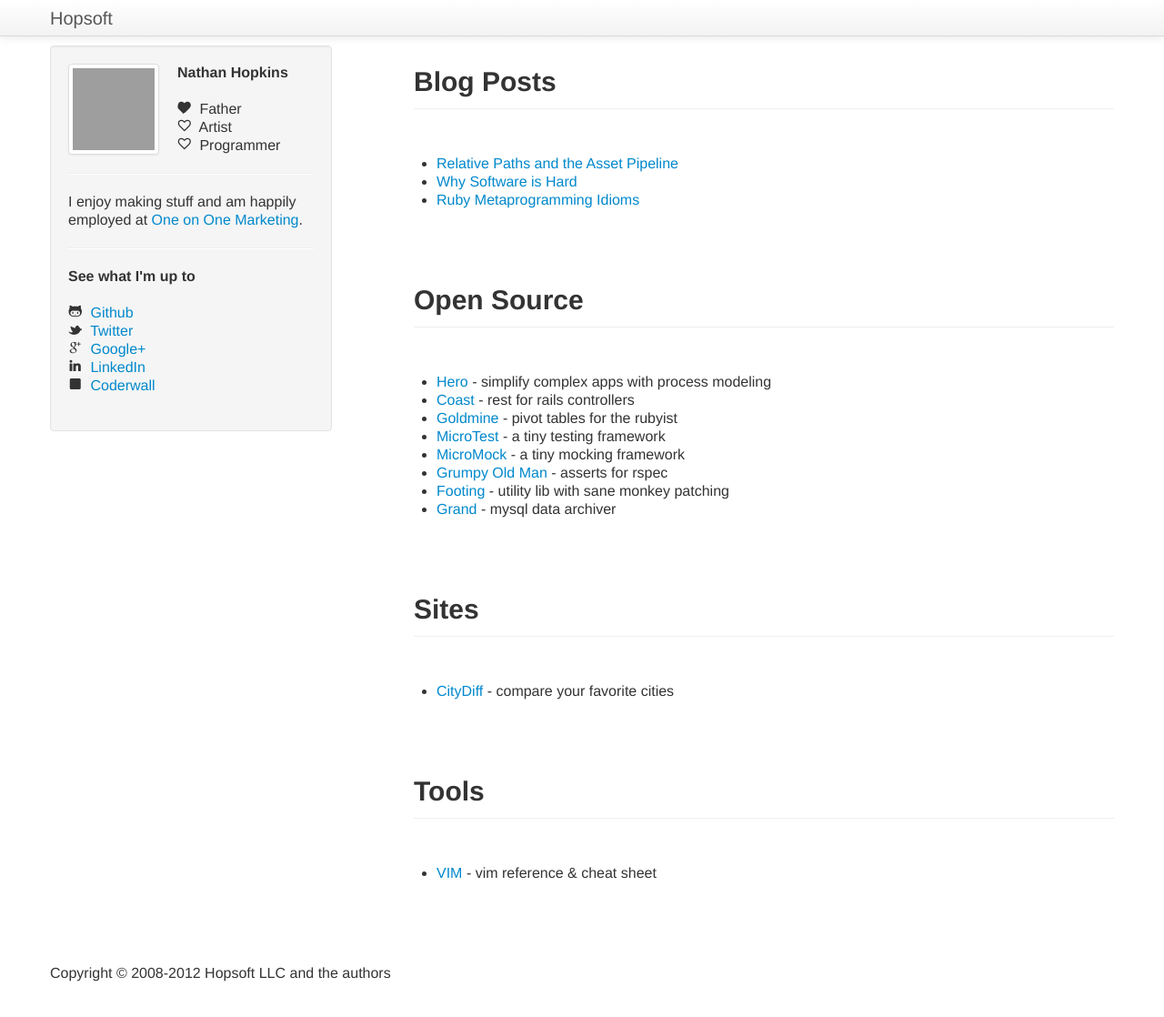
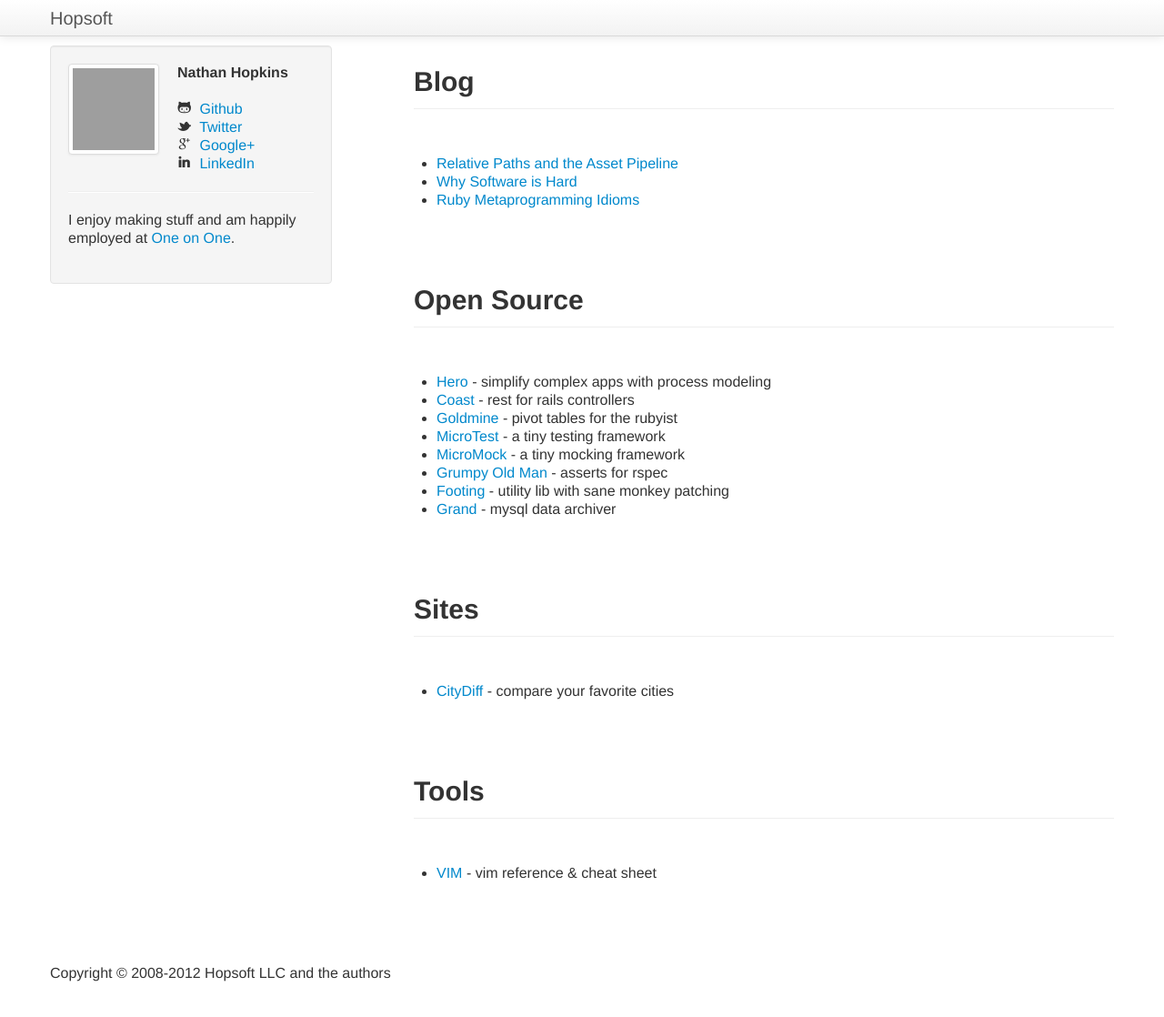
Before and after one commit to hopsoft/hopsoft.github.io, a Jekyll site: the page built from index.markdown, in a window 1280 px wide and 1130 px high. Shown: the top 1118 px of the window at 91% size. Built offline with Jekyll 4.4.1, drawn with Linux system fonts in a browser that asks for light colours; grey boxes are pictures that could not be loaded.

Commit message:
Tweaks to the index page.

```diff
--- a/index.markdown
+++ b/index.markdown
@@ -8,28 +8,21 @@ layout: bootstrap
     <img class="thumbnail left" src="http://www.gravatar.com/avatar/254ec240c9143768df8ec27182764cad.jpg?s=90" />
     <p><b>Nathan Hopkins</b></p>
     <ul class="unstyled">
-      <li><i class="icon-heart">&nbsp;</i> Father</li>
-      <li><i class="icon-heart-empty">&nbsp;</i> Artist</li>
-      <li><i class="icon-heart-empty">&nbsp;</i> Programmer</li>
-    </ul>
-    <hr />
-    <p>
-      I enjoy making stuff and am happily employed at <a href="http://www.1on1.com/">One on One Marketing</a>.
-    </p>
-    <hr />
-    <p><b>See what I'm up to</b></p>
-    <ul class="unstyled">
       <li><i class="icon-github">&nbsp;</i> <a href="https://github.com/hopsoft">Github</a></li>
       <li><i class="icon-twitter">&nbsp;</i> <a href="https://twitter.com/natehop">Twitter</a></li>
       <li><i class="icon-google-plus">&nbsp;</i> <a href="https://plus.google.com/u/1/116314478889360641913/posts/p/pub">Google+</a></li>
       <li><i class="icon-linkedin">&nbsp;</i> <a href="https://www.linkedin.com/profile/view?id=2951631">LinkedIn</a></li>
-      <li><i class="icon-sign-blank">&nbsp;</i> <a href="http://coderwall.com/p/u/hopsoft">Coderwall</a></li>
+      <!-- <li><i class="icon-sign-blank">&nbsp;</i> <a href="http://coderwall.com/p/u/hopsoft">Coderwall</a></li> -->
     </ul>
+    <hr />
+    <p>
+      I enjoy making stuff and am happily employed at <a href="http://www.1on1.com/">One on One</a>.
+    </p>
   </div>
 
   <div class="span8 offset4">
 
-    <h2 class="page-header">Blog Posts</h2><br />
+    <h2 class="page-header">Blog</h2><br />
     <ul>
       {% for post in site.posts limit:5 %}
       <li><a href="{{post.url}}">{{post.title}}</a></li>
```
Also changed, not shown: other parts of index.markdown (+1 -1 lines).
